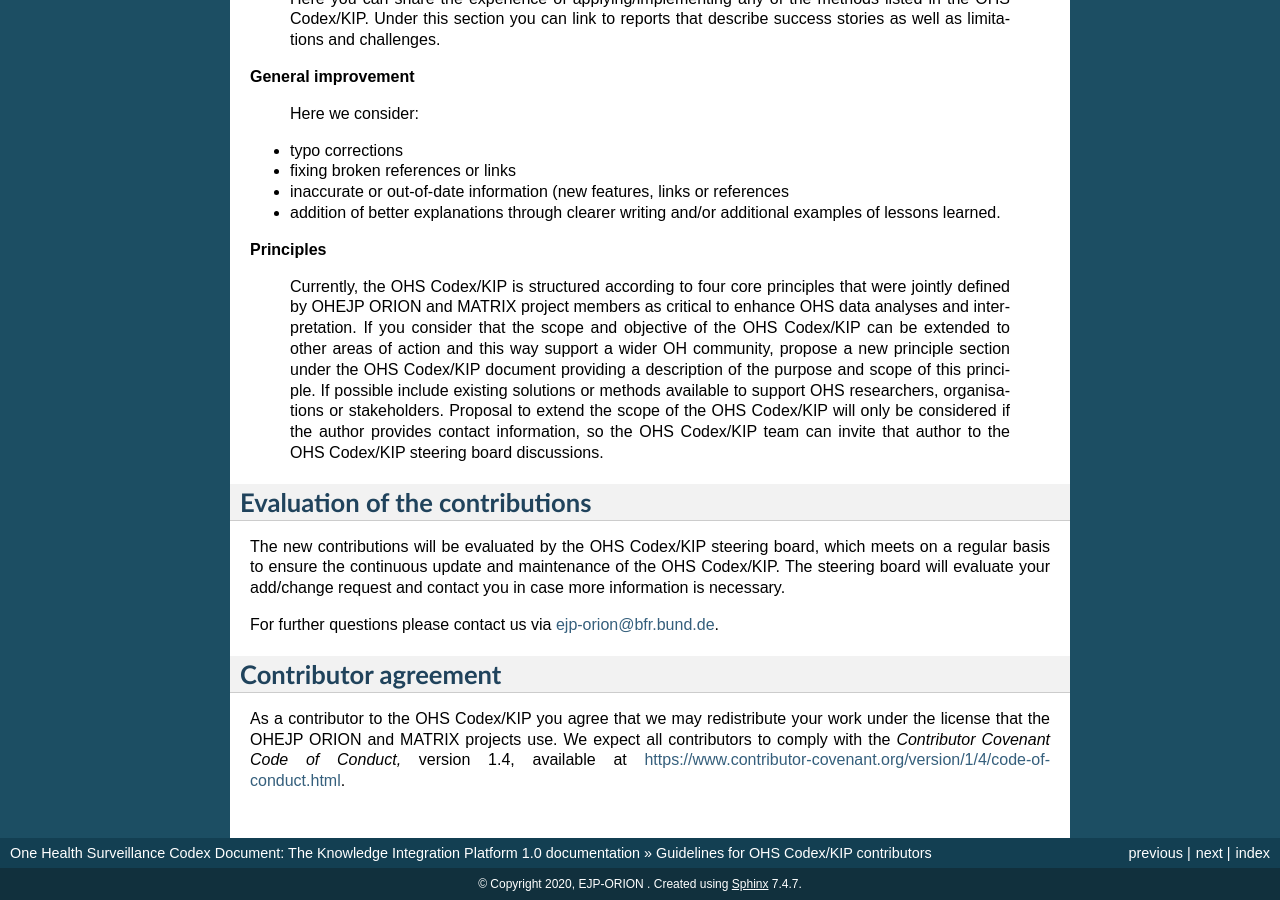
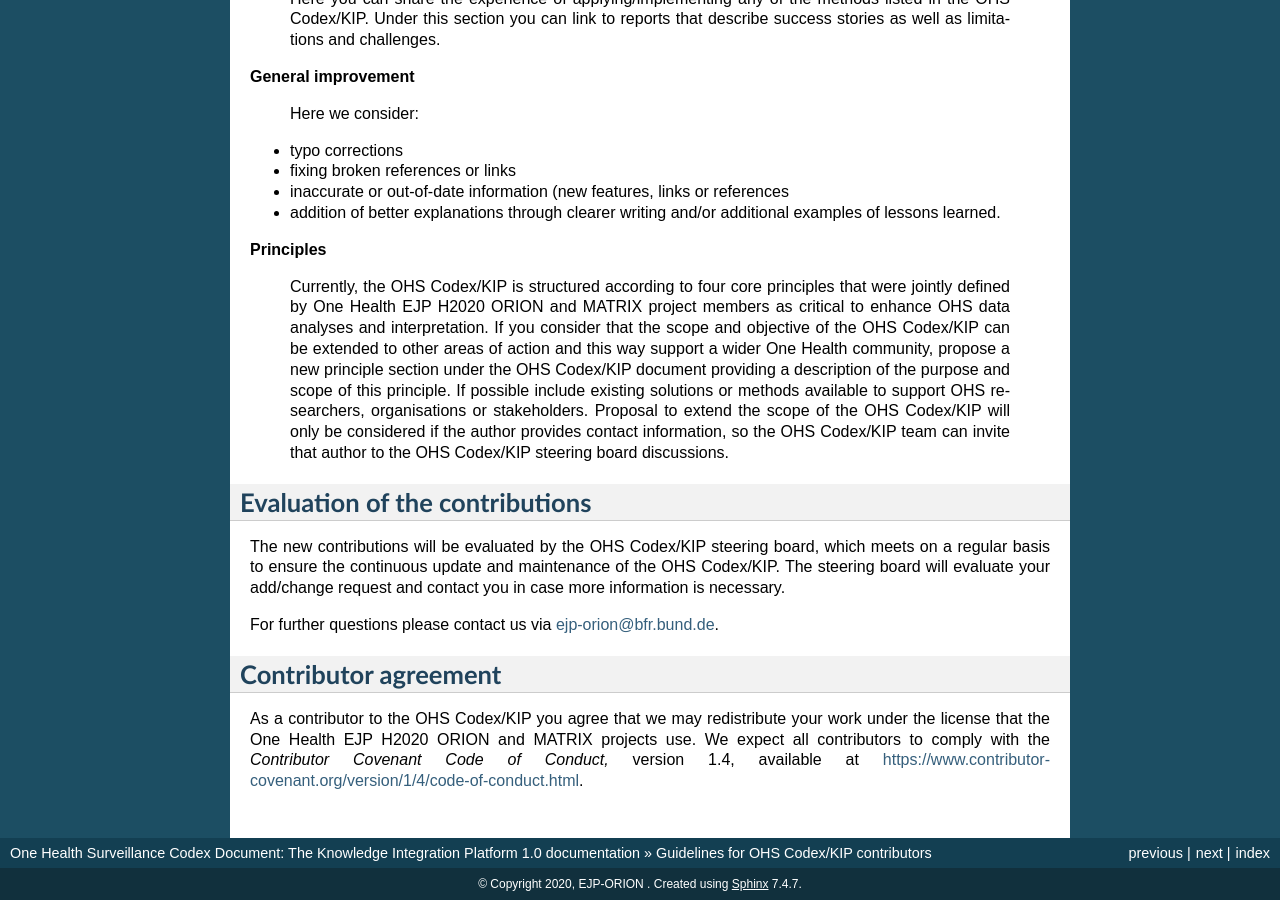
Before and after one commit to EJP-ORION/OH-Surveillance-Codex, a Sphinx documentation site: the page built from docs/6a-guidelines-contributors.rst, in a window 1280 px wide and 900 px high, scrolled down 667 px. Built offline with Sphinx 7.4.7, drawn with Linux system fonts in a browser that asks for light colours.

Commit message:
Text update

```diff
--- a/docs/6a-guidelines-contributors.rst
+++ b/docs/6a-guidelines-contributors.rst
@@ -58,17 +58,18 @@ send us an email to ejp-orion@bfr.bund.de.
 **Principles**
 
    Currently, the OHS Codex/KIP is structured according to four core
-   principles that were jointly defined by OHEJP ORION and MATRIX project members as
-   critical to enhance OHS data analyses and interpretation. If you
-   consider that the scope and objective of the OHS Codex/KIP can be
-   extended to other areas of action and this way support a wider OH
-   community, propose a new principle section under the OHS Codex/KIP
-   document providing a description of the purpose and scope of this
-   principle. If possible include existing solutions or methods
-   available to support OHS researchers, organisations or stakeholders.
-   Proposal to extend the scope of the OHS Codex/KIP will only be considered
-   if the author provides contact information, so the OHS Codex/KIP team can
-   invite that author to the OHS Codex/KIP steering board discussions.
+   principles that were jointly defined by One Health EJP H2020 ORION
+   and MATRIX project members as critical to enhance OHS data analyses
+   and interpretation. If you consider that the scope and objective of
+   the OHS Codex/KIP can be extended to other areas of action and this
+   way support a wider One Health community, propose a new principle
+   section under the OHS Codex/KIP document providing a description
+   of the purpose and scope of this principle. If possible include
+   existing solutions or methods available to support OHS researchers,
+   organisations or stakeholders. Proposal to extend the scope of the
+   OHS Codex/KIP will only be considered if the author provides contact
+   information, so the OHS Codex/KIP team can invite that author
+   to the OHS Codex/KIP steering board discussions.
 
 
 **Evaluation of the contributions**
@@ -86,7 +87,7 @@ For further questions please contact us via ejp-orion@bfr.bund.de.
 -----------------------
 
 As a contributor to the OHS Codex/KIP you agree that we may redistribute
-your work under the license that the OHEJP ORION and MATRIX projects use. We expect
+your work under the license that the One Health EJP H2020 ORION and MATRIX projects use. We expect
 all contributors to comply with the *Contributor Covenant Code of
 Conduct,* version 1.4, available at
 https://www.contributor-covenant.org/version/1/4/code-of-conduct.html.
```
